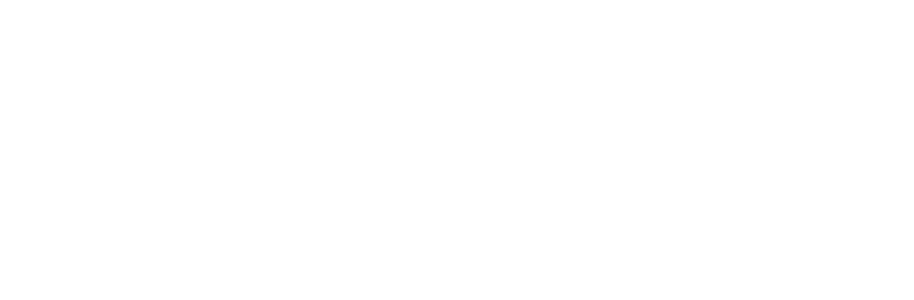
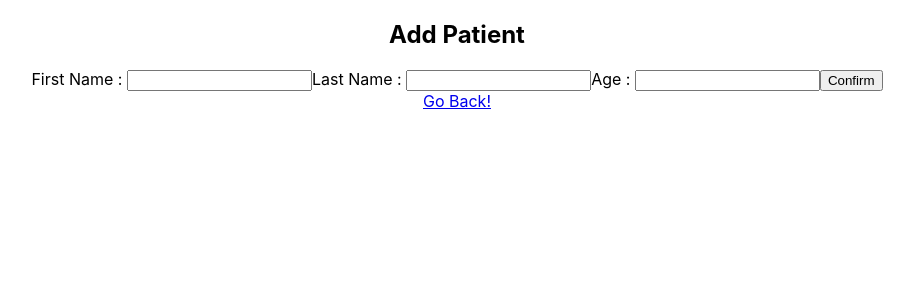
Before and after one commit to yash270998/Clinic---SpringBoot-and-React, a React (Create React App) app in the folder React projects/clinicalsapp/: page /addPatient in a window 1280 px wide. Shown: the top 300 px of the page, without its empty margins (183-1097 px from the left). Built offline with nearby package versions, Linux system fonts and the light colour scheme.

Commit message:
Implemented add patient data

```diff
--- a/React projects/clinicalsapp/package.json
+++ b/React projects/clinicalsapp/package.json
@@ -10,7 +10,8 @@
     "react": "^16.13.1",
     "react-dom": "^16.13.1",
     "react-router-dom": "^5.2.0",
-    "react-scripts": "3.4.1"
+    "react-scripts": "3.4.1",
+    "react-toastify": "^6.0.8"
   },
   "scripts": {
     "start": "react-scripts start",
--- a/React projects/clinicalsapp/src/App.js
+++ b/React projects/clinicalsapp/src/App.js
@@ -1,5 +1,5 @@
 import React from 'react';
-import logo from './logo.svg';
+// import logo from './logo.svg';
 import './App.css';
 import { Route,Switch } from 'react-router-dom';
 import Home from './components/Home';
--- a/React projects/clinicalsapp/src/components/AddPatient.js
+++ b/React projects/clinicalsapp/src/components/AddPatient.js
@@ -1,9 +1,35 @@
 import React from 'react';
+import axios from 'axios';
+import {toast} from 'react-toastify';
+// import 'react-toastify/dist/react-toastify.css'
+import 'react-toastify/dist/ReactToastify.css';
+import { Link } from 'react-router-dom';
+
+toast.configure();
 
 class AddPatient extends React.Component{
+    handleSubmit(event){
+        event.preventDefault();
+        const data = {
+            firstName:this.firstName,
+            lastName:this.lastName,
+            age:this.age
+        }
+        axios.post('http://localhost:8080/clinicalservices/api/patients',data)
+        .then(res=>{
+            toast("Patient added successfully!",{autoClose:2000,position:toast.POSITION.BOTTOM_CENTER})
+        })
+    }
     render(){
         return(<div>
-
+            <h2>Add Patient</h2>
+            <form>
+                First Name : <input type='text' name='firstName'onChange={(event=>this.firstName=event.target.value)}/>
+                Last Name : <input type='text' name='lastName'onChange={(event=>this.lastName=event.target.value)}/>
+                Age : <input type='text' name='age'onChange={(event=>this.age=event.target.value)}/>
+                <button onClick={this.handleSubmit.bind(this)}>Confirm</button>
+            </form>
+            <Link to='/'>Go Back!</Link>
         </div>)
     }
 }
```
Also changed, not shown: 1 other file (tests, documents, lock files or other folders).
